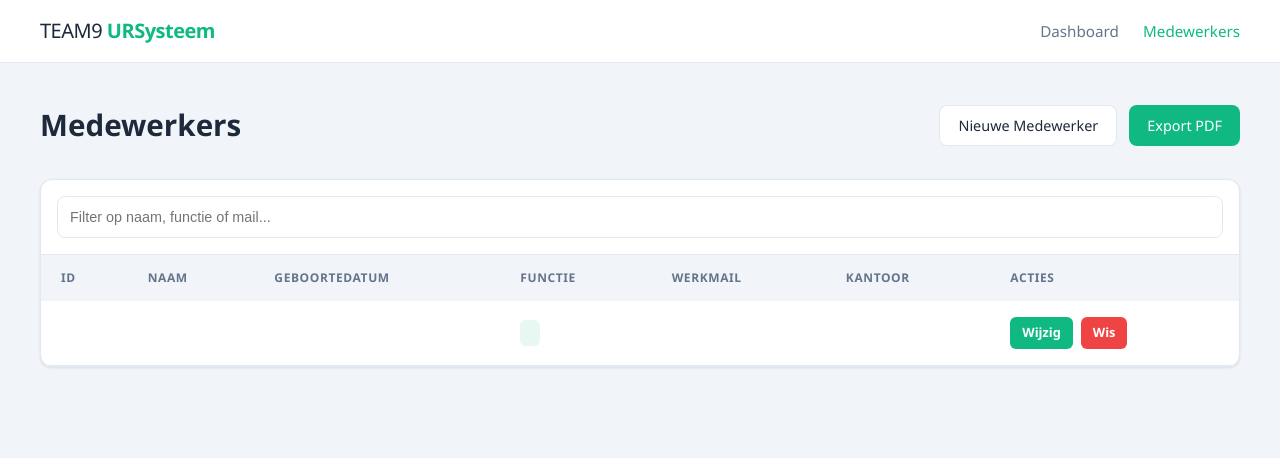
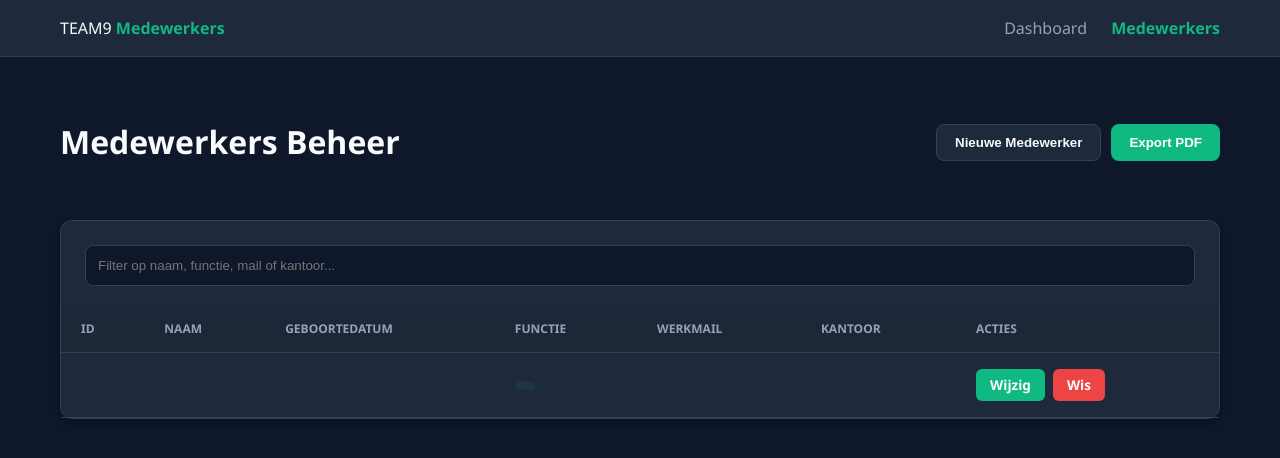
Before and after one commit to Team-9-ict/urenregistratiesysteem-team9, a PHP site: page /medewerkers.php in a window 1280 px wide. Shown: the top 458 px of the page. Run offline with PHP 8.4, Linux system fonts and the light colour scheme; tables that the repository leaves empty or names only in its code hold one stand-in row (values such as "Sample post"); data that the repository does not hold is empty; some libraries are stand-ins or nearby versions.

Commit message:
Hub Toegevoegd/pdf export gefixed
//-Max-Map-//
+script.js
+style.css
+medewerkers.php
+config.php
+delete.php
+edit.php
//-Max-Map-//

//Hub-Map-//
+index.php
+script.js
+style.css
//Hub-Map-//

```diff
--- /dev/null
+++ b/Hub/script.js
@@ -0,0 +1,6 @@
+function showAlert() {
+    alert("Systeem is online. Verbinding met database in Max map is actief.");
+}
+
+// Je kunt hier specifieke Hub functies toevoegen zoals grafieken laden
+console.log("Hub dashboard script geladen.");
--- a/Max/config.php
+++ b/Max/config.php
@@ -1,13 +1,10 @@
 <?php
 $host = "localhost";
-$user = "root"; //gebruikersnaam XAMPP server
-$pass = "";     // Standaard wachtwoord leeg voor XAMPP
-$db   = "gop3"; //naam database
+$user = "root";
+$pass = "";
+$db   = "gop3";
 
-//verbinding maken
 $conn = new mysqli($host, $user, $pass, $db);
-
-//verbindingdings test
 if ($conn->connect_error) {
     die("Verbinding mislukt: " . $conn->connect_error);
 }
--- a/Max/delete.php
+++ b/Max/delete.php
@@ -2,11 +2,12 @@
 include 'config.php';
 
 if (isset($_GET['id'])) {
-    $id = $_GET['id'];
+    $id = intval($_GET['id']);
     $sql = "DELETE FROM medewerkers WHERE ID = $id";
     $conn->query($sql);
 }
 
+// Altijd terug naar het overzicht
 header("Location: medewerkers.php");
 exit();
 ?>
--- a/Max/medewerkers.php
+++ b/Max/medewerkers.php
@@ -1,17 +1,18 @@
 <?php
 include 'config.php';
 
+// Verwerken van formulier data
 if ($_SERVER["REQUEST_METHOD"] == "POST") {
-    $voornaam = $_POST['voornaam'];
-    $tussenvoegsel = $_POST['tussenvoegsel'];
-    $achternaam = $_POST['achternaam'];
-    $geboortedatum = $_POST['geboortedatum'];
-    $functie = $_POST['functie'];
-    $werkmail = $_POST['werkmail'];
-    $kantoor = $_POST['kantoor'];
+    $v = $_POST['voornaam'];
+    $t = $_POST['tussenvoegsel'];
+    $a = $_POST['achternaam'];
+    $g = $_POST['geboortedatum'];
+    $f = $_POST['functie'];
+    $m = $_POST['werkmail'];
+    $k = $_POST['kantoor'];
 
     $sql = "INSERT INTO medewerkers (Voornaam, Tussenvoegsel, Achternaam, Geboortedatum, Functie, Werkmail, Kantoorruimte)
-            VALUES ('$voornaam', '$tussenvoegsel', '$achternaam', '$geboortedatum', '$functie', '$werkmail', '$kantoor')";
+            VALUES ('$v', '$t', '$a', '$g', '$f', '$m', '$k')";
 
     $conn->query($sql);
     header("Location: medewerkers.php");
@@ -23,16 +24,16 @@ if ($_SERVER["REQUEST_METHOD"] == "POST") {
 <html lang="nl">
 <head>
     <meta charset="UTF-8">
-    <title>GOP3 | Medewerkers</title>
+    <title>Max | Medewerkers Beheer</title>
     <link rel="stylesheet" href="style.css">
     <script src="https://cdnjs.cloudflare.com/ajax/libs/html2pdf.js/0.10.1/html2pdf.bundle.min.js"></script>
 </head>
 <body>
     <nav class="navbar">
         <div class="nav-container">
-            <span class="logo">TEAM9 <strong>URSysteem</strong></span>
+            <span class="logo">TEAM9 <strong>Medewerkers</strong></span>
             <div class="nav-links">
-                <a href="#">Dashboard</a>
+                <a href="../Hub/index.php">Dashboard</a>
                 <a href="medewerkers.php" class="active">Medewerkers</a>
             </div>
         </div>
@@ -40,7 +41,7 @@ if ($_SERVER["REQUEST_METHOD"] == "POST") {
 
     <div class="container">
         <div class="header-section">
-            <h1>Medewerkers</h1>
+            <h1>Medewerkers Beheer</h1>
             <div class="action-buttons">
                 <button onclick="toggleForm()" class="btn-secondary">Nieuwe Medewerker</button>
                 <button onclick="generatePDF()" class="btn-primary">Export PDF</button>
@@ -65,10 +66,10 @@ if ($_SERVER["REQUEST_METHOD"] == "POST") {
 
         <div class="table-card">
             <div class="table-header">
-                <input type="text" id="searchInput" placeholder="Filter op naam, functie of mail..." onkeyup="searchTable()">
+                <input type="text" id="searchInput" placeholder="Filter op naam, functie, mail of kantoor..." onkeyup="searchTable()">
             </div>
 
-            <div id="pdf-content">
+            <div id="pdf-content" style="overflow-x: auto;">
                 <table id="employeeTable">
                     <thead>
                         <tr>
@@ -78,14 +79,15 @@ if ($_SERVER["REQUEST_METHOD"] == "POST") {
                             <th>Functie</th>
                             <th>Werkmail</th>
                             <th>Kantoor</th>
-                            <th>Acties</th>
+                            <th class="action-cell">Acties</th>
                         </tr>
                     </thead>
                     <tbody>
                         <?php
                         $sql = "SELECT * FROM medewerkers";
                         $result = $conn->query($sql);
-                        while($row = $result->fetch_assoc()) {
+                        if ($result && $result->num_rows > 0) {
+                            while ($row = $result->fetch_assoc()) {
                                 $volledigeNaam = trim($row["Voornaam"] . " " . $row["Tussenvoegsel"] . " " . $row["Achternaam"]);
                                 echo "<tr>
                                         <td><strong>" . $row["ID"] . "</strong></td>
@@ -94,13 +96,16 @@ if ($_SERVER["REQUEST_METHOD"] == "POST") {
                                         <td><span class='badge'>" . $row["Functie"] . "</span></td>
                                         <td>" . $row["Werkmail"] . "</td>
                                         <td>" . $row["Kantoorruimte"] . "</td>
-                                    <td>
-                                        <div class='action-cell'>
+                                        <td class='action-cell'>
+                                            <div class='action-cell-flex'>
                                                 <a href='edit.php?id=" . $row["ID"] . "' class='btn-edit'>Wijzig</a>
                                                 <a href='delete.php?id=" . $row["ID"] . "' class='btn-delete' onclick='return confirm(\"Weet je het zeker?\")'>Wis</a>
                                             </div>
                                         </td>
                                       </tr>";
+                            }
+                        } else {
+                            echo "<tr><td colspan='7' style='text-align:center;'>Geen medewerkers gevonden</td></tr>";
                         }
                         $conn->close();
                         ?>
--- a/Max/style.css
+++ b/Max/style.css
@@ -1,39 +1,27 @@
-/* lightmode en accent */
-:root {
-    --bg-body: #f1f5f9;
-    --bg-card: #ffffff;
-    --text-main: #1e293b;
-    --text-muted: #64748b;
-    --border: #e2e8f0;
-    --primary: #10b981;
-    --primary-hover: #059669;
-    --nav-bg: #ffffff;
-    --input-bg: #ffffff;
-    --shadow: 0 1px 3px rgba(0, 0, 0, 0.1);
-    --danger: #ef4444;
+/* Globale reset voor correcte breedteberekening */
+* {
+    box-sizing: border-box;
 }
 
-/* dark mode*/
-@media (prefers-color-scheme: dark) {
 :root {
     --bg-body: #0f172a;
     --bg-card: #1e293b;
     --text-main: #f8fafc;
     --text-muted: #94a3b8;
     --border: #334155;
+    --primary: #10b981;
+    --primary-hover: #059669;
     --nav-bg: #1e293b;
     --input-bg: #0f172a;
     --shadow: 0 4px 6px rgba(0, 0, 0, 0.3);
-    }
+    --danger: #ef4444;
 }
 
-/* algemeen */
 body {
-    font-family: 'Segoe UI', Roboto, Helvetica, Arial, sans-serif;
+    font-family: 'Segoe UI', sans-serif;
     margin: 0;
     background-color: var(--bg-body);
     color: var(--text-main);
-    transition: background-color 0.3s ease, color 0.3s ease;
     line-height: 1.5;
 }
 
@@ -42,9 +30,6 @@ body {
     background: var(--nav-bg);
     border-bottom: 1px solid var(--border);
     padding: 1rem 0;
-    position: sticky;
-    top: 0;
-    z-index: 100;
 }
 
 .nav-container {
@@ -56,30 +41,12 @@ body {
     padding: 0 20px;
 }
 
-.logo {
-    font-size: 1.25rem;
-    font-weight: 500;
-    letter-spacing: -0.5px;
-}
+.logo strong { color: var(--primary); }
+.nav-links a { text-decoration: none; color: var(--text-muted); margin-left: 20px; transition: 0.2s; }
+.nav-links a.active { color: var(--primary); font-weight: bold; }
+.nav-links a:hover { color: var(--primary); }
 
-.logo strong {
-    color: var(--primary);
-}
-
-.nav-links a {
-    text-decoration: none;
-    color: var(--text-muted);
-    margin-left: 20px;
-    font-weight: 500;
-    font-size: 0.95rem;
-    transition: color 0.2s;
-}
-
-.nav-links a:hover, .nav-links a.active {
-    color: var(--primary);
-}
-
-/* Layout Container */
+/* Layout */
 .container {
     max-width: 1200px;
     margin: 40px auto;
@@ -93,78 +60,67 @@ body {
     margin-bottom: 2rem;
 }
 
-h1 {
-    font-size: 1.85rem;
-    margin: 0;
-    font-weight: 600;
-}
-
 /* Kaarten */
 .table-card, .form-card {
     background: var(--bg-card);
     border: 1px solid var(--border);
     border-radius: 12px;
     box-shadow: var(--shadow);
-    overflow: hidden;
     margin-bottom: 2rem;
+    width: 100%;
 }
 
-.form-card {
-    padding: 24px;
-}
+.form-card { padding: 24px; }
 
-.form-card h3 {
-    margin-top: 0;
-    margin-bottom: 20px;
-    font-size: 1.1rem;
+.table-header {
+    padding: 24px 24px 10px 24px;
 }
 
 /* Formulier Grid */
 .form-grid {
     display: grid;
-    grid-template-columns: repeat(auto-fit, minmax(250px, 1fr));
+    grid-template-columns: repeat(auto-fit, minmax(200px, 1fr));
     gap: 16px;
 }
 
+/* Inputs */
 input {
+    width: 100%;
     background: var(--input-bg);
-    color: var(--text-main);
+    border: 1px solid var(--border);
+    color: white;
     padding: 12px;
-    border: 1px solid var(--border);
     border-radius: 8px;
-    font-size: 0.9rem;
     outline: none;
-    transition: border-color 0.2s;
+    transition: 0.2s;
 }
 
-input:focus {
-    border-color: var(--primary);
+input:focus { border-color: var(--primary); }
+
+input#searchInput {
+    margin-bottom: 10px;
 }
 
-/* Tabel Styling */
-.table-header {
-    padding: 16px;
-    border-bottom: 1px solid var(--border);
-}
-
-#searchInput {
+/* Tabel styling */
+#pdf-content {
     width: 100%;
-    box-sizing: border-box;
+    overflow-x: auto;
 }
 
 table {
     width: 100%;
     border-collapse: collapse;
+    min-width: 800px;
 }
 
 th {
-    background: var(--bg-body);
     text-align: left;
     padding: 14px 20px;
-    font-size: 0.75rem;
     color: var(--text-muted);
     text-transform: uppercase;
-    letter-spacing: 0.05em;
+    font-size: 0.75rem;
+    border-bottom: 1px solid var(--border);
+    background: rgba(0,0,0,0.05);
 }
 
 td {
@@ -173,87 +129,40 @@ td {
     font-size: 0.9rem;
 }
 
-tr:hover {
-    background-color: rgba(16, 185, 129, 0.03);
-}
+tr:hover { background: rgba(255,255,255,0.02); }
 
-/* Knoppen */
-.action-buttons {
-    display: flex;
-    gap: 12px;
-}
-
-button {
-    font-family: inherit;
-    font-weight: 500;
-    font-size: 0.9rem;
-    padding: 10px 18px;
-    border-radius: 8px;
-    cursor: pointer;
-    transition: all 0.2s;
-}
-
-.btn-primary {
-    background: var(--primary);
-    color: white;
-    border: none;
-}
-
-.btn-primary:hover {
-    background: var(--primary-hover);
-}
-
-.btn-secondary {
-    background: var(--bg-card);
-    color: var(--text-main);
-    border: 1px solid var(--border);
-}
-
-.btn-save {
-    background: var(--primary);
-    color: white;
-    border: none;
-    margin-top: 20px;
-    width: 100%;
-    padding: 14px;
-}
-
-/* Wijzig en Wis Knoppen in Tabel */
-.action-cell {
-    display: flex;
-    gap: 8px;
-}
-
-.btn-edit {
-    background: var(--primary);
-    color: white !important;
-    padding: 6px 12px;
-    border-radius: 6px;
-    text-decoration: none;
-    font-size: 0.8rem;
-    font-weight: 600;
-}
-
-.btn-delete {
-    background: var(--danger);
-    color: white !important;
-    padding: 6px 12px;
-    border-radius: 6px;
-    text-decoration: none;
-    font-size: 0.8rem;
-    font-weight: 600;
-}
-
-.btn-edit:hover, .btn-delete:hover {
-    opacity: 0.85;
-}
-
-/* Badges */
+/* Knoppen & Badges */
 .badge {
     background: rgba(16, 185, 129, 0.1);
     color: var(--primary);
     padding: 4px 10px;
     border-radius: 6px;
-    font-size: 0.8rem;
     font-weight: 600;
+    white-space: nowrap;
+    display: inline-block;
+    width: fit-content;
 }
+
+.action-buttons { display: flex; gap: 10px; }
+
+.btn-primary { background: var(--primary); color: white; border: none; padding: 10px 18px; border-radius: 8px; cursor: pointer; font-weight: 600; }
+.btn-secondary { background: var(--bg-card); color: var(--text-main); border: 1px solid var(--border); padding: 10px 18px; border-radius: 8px; cursor: pointer; font-weight: 600; }
+.btn-save { background: var(--primary); color: white; border: none; width: 100%; padding: 14px; margin-top: 20px; border-radius: 8px; cursor: pointer; font-weight: bold; }
+
+.action-cell-flex {
+    display: flex;
+    gap: 8px;
+}
+
+.btn-edit, .btn-delete {
+    padding: 6px 14px;
+    border-radius: 6px;
+    text-decoration: none;
+    font-size: 0.85rem;
+    font-weight: 600;
+    color: white !important;
+}
+
+.btn-edit { background-color: var(--primary); }
+.btn-delete { background-color: var(--danger); }
+.btn-edit:hover, .btn-delete:hover { opacity: 0.8; }
```
Also changed, not shown: Hub/index.php (added, +57 -0 lines), Hub/style.css (added, +115 -0 lines), Max/edit.php (+38 -7 lines), Max/script.js (+18 -39 lines). Lines whose indentation alone changed are shown as unchanged.
